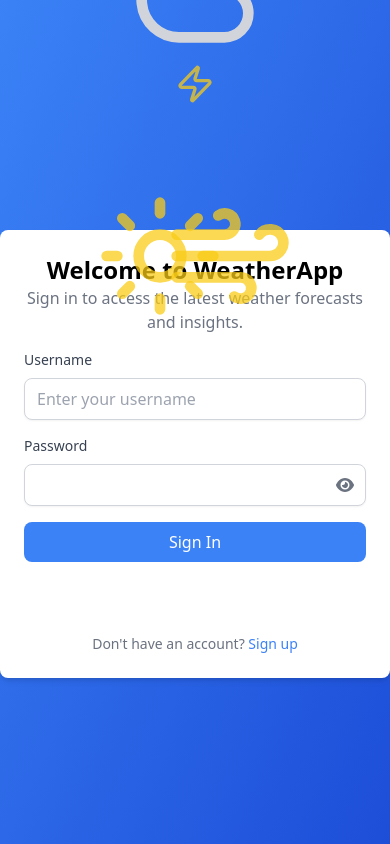
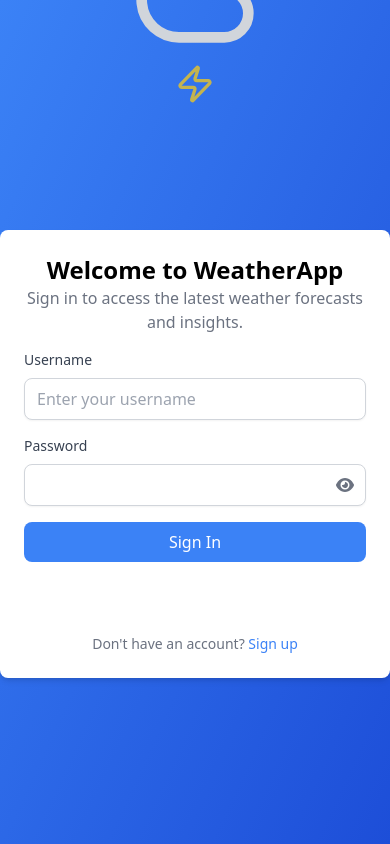
Before and after one commit to Hathxm/Weather-app-Frontend, a React (Create React App) app: page / in a window 390 px wide. Built offline with nearby package versions, Linux system fonts and the light colour scheme.

Commit message:
normal login and page fixed

```diff
--- a/src/Pages/User/LoginPage/LoginPage.jsx
+++ b/src/Pages/User/LoginPage/LoginPage.jsx
@@ -87,6 +87,7 @@
       }));
     }
   };
+
   const handleGoogleSuccess = async (credentialResponse) => {
     const token = credentialResponse.credential;
     try {
@@ -109,9 +110,6 @@
 
         // Dispatch user details to the store
         dispatch(set_user_basic_details(userData));
-
-        // Show success toast
-
 
         // Navigate based on user role
         if (is_superuser) {
@@ -137,7 +135,6 @@
     }
   };
 
-
   return (
     <div className="relative flex flex-col min-h-screen items-center justify-center bg-gradient-to-br from-blue-500 to-blue-700">
       {/* Cloud, Sun, and Wind Icons */}
@@ -146,8 +143,9 @@
         <Zap className="text-yellow-400 w-10 h-10 animate-pulse" />
       </div>
 
-      <Sun className="absolute left-24 top-48 w-32 h-32 text-yellow-400 animate-pulse" />
-      <Wind className="absolute right-24 top-48 w-32 h-32 text-yellow-400 animate-pulse" />
+      {/* Sun and Wind icons will only show on screens wider than `md` */}
+      <Sun className="hidden md:block absolute left-24 top-48 w-28 h-28 text-yellow-400 animate-pulse" />
+      <Wind className="hidden md:block absolute right-24 top-48 w-28 h-28 text-yellow-400 animate-pulse" />
 
       {/* Login Form */}
       <div className="w-full max-w-md bg-white shadow-md rounded-lg p-6 mt-16 mx-4">
@@ -204,7 +202,7 @@
 
         {/* Google Login */}
         <div className="mt-4 flex justify-center">
-        <GoogleOAuthProvider clientId="1085163789320-espoks416amh5iin041qm249ngtbe6bk.apps.googleusercontent.com">
+          <GoogleOAuthProvider clientId="your-google-client-id">
             <GoogleLogin
               onSuccess={handleGoogleSuccess}
               onError={() => console.log('Google login failed')}
```
